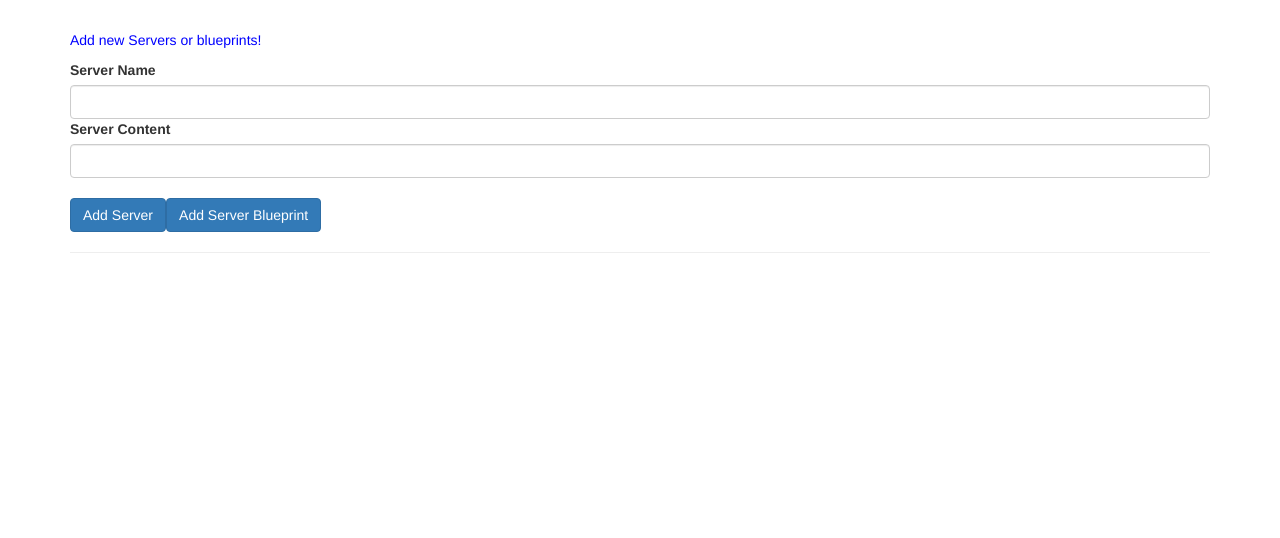
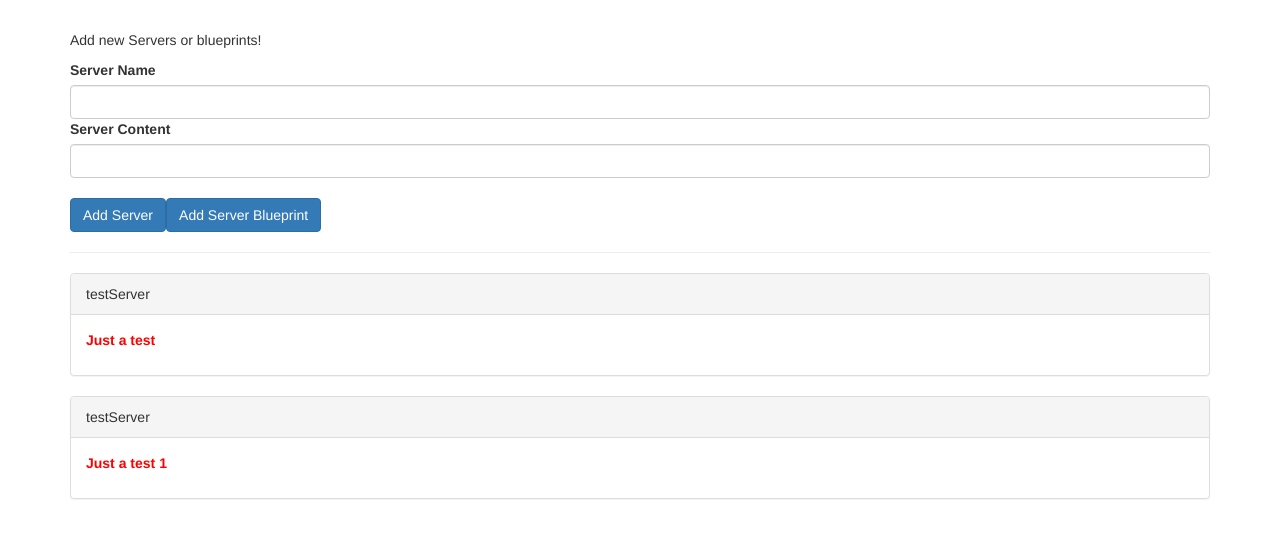
Before and after one commit to zmarkoni/angular-udemy-cmp-databinding, an Angular app: page / in a window 1280 px wide. Shown: the top 538 px of the page. Built offline with nearby package versions, Linux system fonts and the light colour scheme.

Commit message:
components databinding

```diff
--- a/src/app/app.component.html
+++ b/src/app/app.component.html
@@ -1,34 +1,17 @@
 <div class="container">
+  <!--Listeners for events which will be sent from cockpit.html-->
+  <app-cockpit
+    (serverCreated)="onServerAdded($event)"
+    (blueprintCreated)="onBlueprintAdded($event)"
+  ></app-cockpit>
+  <hr>
+
   <div class="row">
     <div class="col-xs-12">
-      <p>Add new Servers or blueprints!</p>
-      <label>Server Name</label>
-      <input type="text" class="form-control" [(ngModel)]="newServerName">
-      <label>Server Content</label>
-      <input type="text" class="form-control" [(ngModel)]="newServerContent">
-      <br>
-      <button
-        class="btn btn-primary"
-        (click)="onAddServer()">Add Server</button>
-      <button
-        class="btn btn-primary"
-        (click)="onAddBlueprint()">Add Server Blueprint</button>
-    </div>
-  </div>
-  <hr>
-  <div class="row">
-    <div class="col-xs-12">
-      <div
-        class="panel panel-default"
-        *ngFor="let element of serverElements">
-        <div class="panel-heading">{{ element.name }}</div>
-        <div class="panel-body">
-          <p>
-            <strong *ngIf="element.type === 'server'" style="color: red">{{ element.content }}</strong>
-            <em *ngIf="element.type === 'blueprint'">{{ element.content }}</em>
-          </p>
-        </div>
-      </div>
+    <app-server-element
+            *ngFor="let serverElement of serverElements"
+            [srvElement]="serverElement"
+    ></app-server-element>
     </div>
   </div>
 </div>
--- a/src/app/app.component.ts
+++ b/src/app/app.component.ts
@@ -6,23 +6,24 @@ import { Component } from '@angular/core';
   styleUrls: ['./app.component.css']
 })
 export class AppComponent {
-  serverElements = [];
-  newServerName = '';
-  newServerContent = '';
+  serverElements = [
+    {type: 'server', name: 'testServer', content: 'Just a test'},
+    {type: 'server', name: 'testServer', content: 'Just a test 1'}
+  ];
 
-  onAddServer() {
+  onServerAdded(event: {serverName: string, serverContent: string}) {
     this.serverElements.push({
       type: 'server',
-      name: this.newServerName,
-      content: this.newServerContent
+      name: event.serverName,
+      content: event.serverContent
     });
   }
 
-  onAddBlueprint() {
+  onBlueprintAdded(event: {serverName: string, serverContent: string}) {
     this.serverElements.push({
       type: 'blueprint',
-      name: this.newServerName,
-      content: this.newServerContent
+      name: event.serverName,
+      content: event.serverContent
     });
   }
 }
--- a/src/app/app.module.ts
+++ b/src/app/app.module.ts
@@ -4,10 +4,14 @@ import { FormsModule } from '@angular/forms';
 import { HttpModule } from '@angular/http';
 
 import { AppComponent } from './app.component';
+import { CockpitComponent } from './cockpit/cockpit.component';
+import { ServerElementComponent } from './server-element/server-element.component';
 
 @NgModule({
   declarations: [
-    AppComponent
+    AppComponent,
+    CockpitComponent,
+    ServerElementComponent
   ],
   imports: [
     BrowserModule,
--- /dev/null
+++ b/src/app/cockpit/cockpit.component.html
@@ -0,0 +1,18 @@
+<div class="row">
+    <div class="col-xs-12">
+        <p>Add new Servers or blueprints!</p>
+        <label>Server Name</label>
+        <input type="text" class="form-control" [(ngModel)]="newServerName">
+        <label>Server Content</label>
+        <input type="text" class="form-control" [(ngModel)]="newServerContent">
+        <br>
+        <button
+                class="btn btn-primary"
+                (click)="onAddServer()">Add Server
+        </button>
+        <button
+                class="btn btn-primary"
+                (click)="onAddBlueprint()">Add Server Blueprint
+        </button>
+    </div>
+</div>
--- /dev/null
+++ b/src/app/cockpit/cockpit.component.ts
@@ -0,0 +1,36 @@
+import {Component, OnInit, EventEmitter, Output} from '@angular/core';
+
+@Component({
+  selector: 'app-cockpit',
+  templateUrl: './cockpit.component.html',
+  styleUrls: ['./cockpit.component.css']
+})
+export class CockpitComponent implements OnInit {
+  newServerName = '';
+  newServerContent = '';
+  // ### Ovde je fora da napravimo emitere u child componenti, koje cemo osluskivti u parent componenti
+  // imena lisenera iz app.component.html su u stvari properiji posto su sa desne strane
+  // od njih pravimo emitere
+  @Output() serverCreated = new EventEmitter<{serverName: string, serverContent: string}>();
+  @Output() blueprintCreated = new EventEmitter<{serverName: string, serverContent: string}>();
+
+  constructor() { }
+
+  ngOnInit() {
+
+  }
+
+  onAddServer() {
+    this.serverCreated.emit({
+      serverName: this.newServerName,
+      serverContent: this.newServerContent
+    }); //ovde emitujemo event koji osluskujemo u app.component.html
+  }
+
+  onAddBlueprint() {
+    this.blueprintCreated.emit({
+      serverName: this.newServerName,
+      serverContent: this.newServerContent
+    });
+  }
+}
--- /dev/null
+++ b/src/app/server-element/server-element.component.html
@@ -0,0 +1,10 @@
+<div
+    class="panel panel-default">
+    <div class="panel-heading">{{ element.name }}</div>
+    <div class="panel-body">
+        <p>
+            <strong *ngIf="element.type === 'server'" style="color: red">{{ element.content }}</strong>
+            <em *ngIf="element.type === 'blueprint'">{{ element.content }}</em>
+        </p>
+    </div>
+</div>
--- /dev/null
+++ b/src/app/server-element/server-element.component.ts
@@ -0,0 +1,17 @@
+import {Component, OnInit, Input} from '@angular/core';
+
+@Component({
+  selector: 'app-server-element',
+  templateUrl: './server-element.component.html',
+  styleUrls: ['./server-element.component.css']
+})
+export class ServerElementComponent implements OnInit {
+  @Input('srvElement') element: {type: string, name:string, content:string};
+  // element je isti u server-element.html(element.name ...) i u app.component.html [srvElement]
+
+  constructor() { }
+
+  ngOnInit() {
+  }
+
+}
```
Also changed, not shown: src/app/cockpit/cockpit.component.css (added), src/app/server-element/server-element.component.css (added), 2 other files (tests, documents, lock files or other folders).
